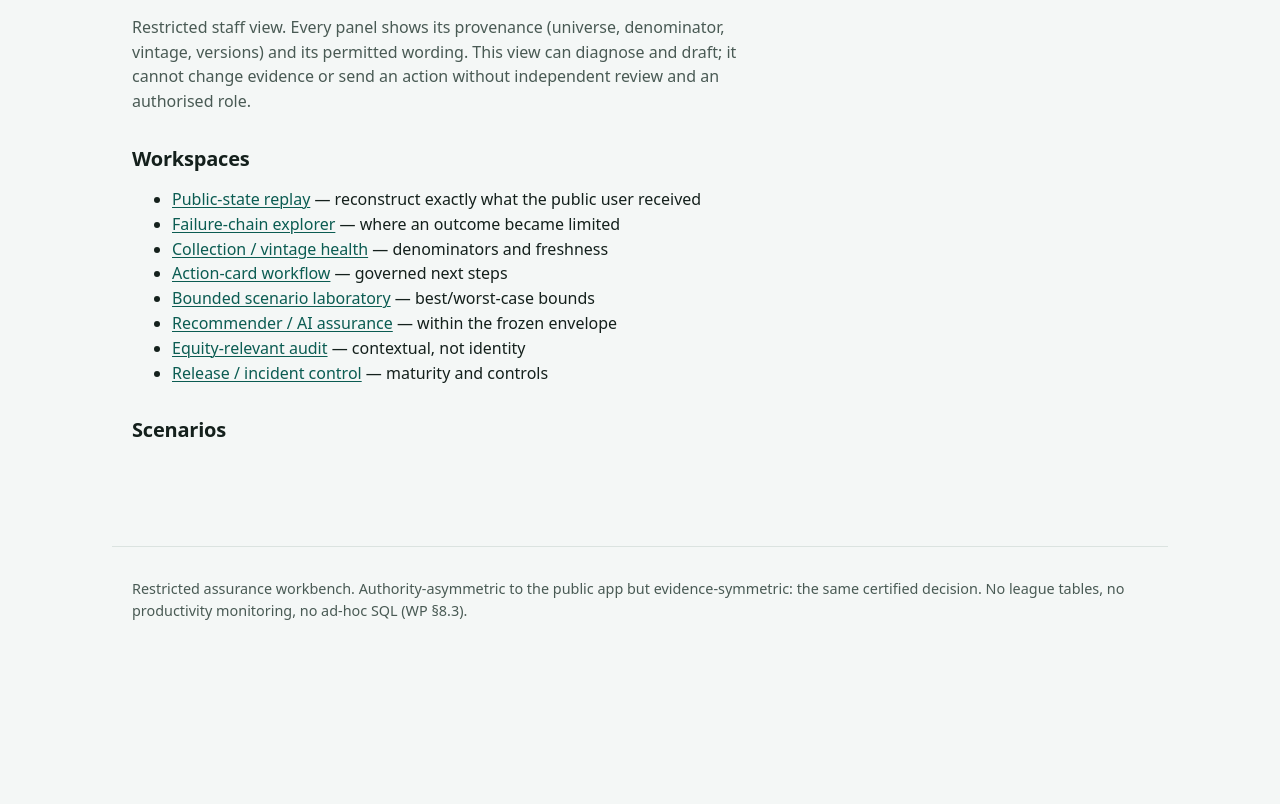
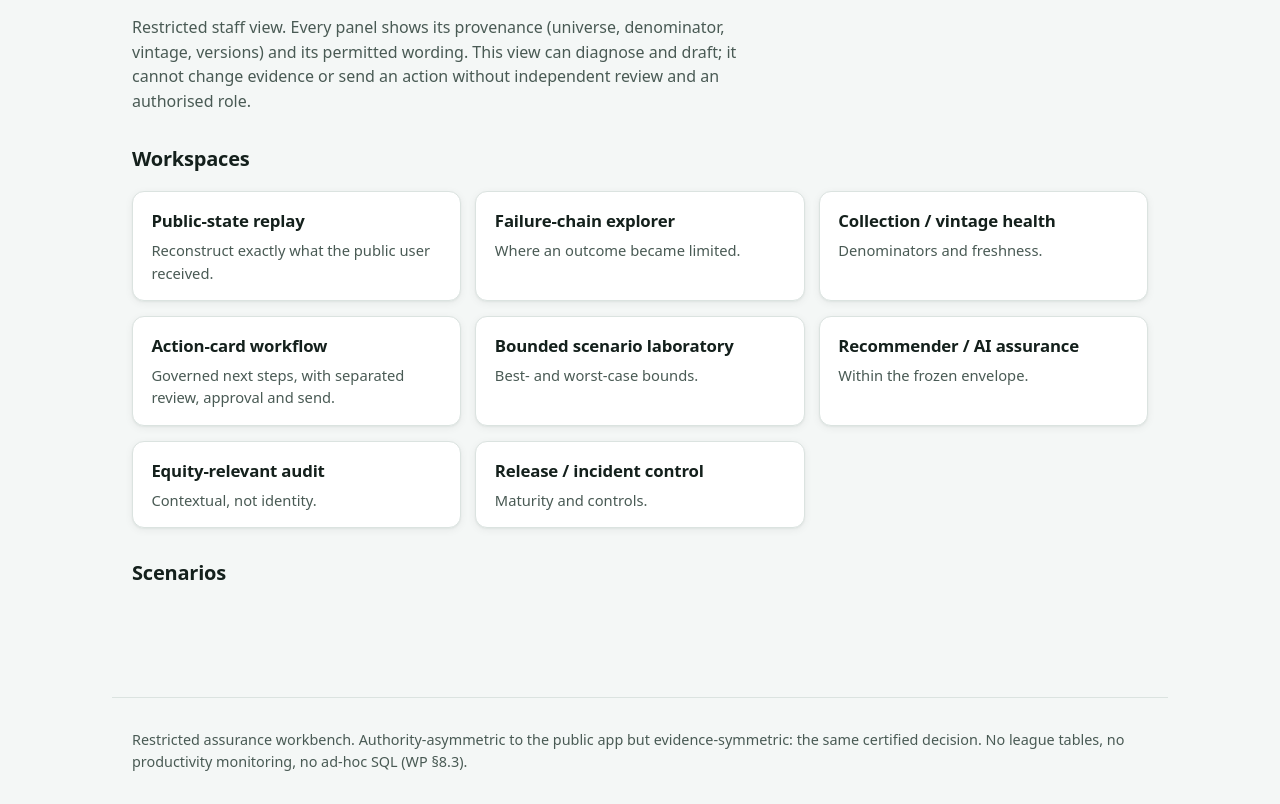
Before and after one commit to michaelsamuel2005/ls-openactive, a FastAPI app: template apps/staff-assurance/server/templates/workbench.html in a window 1280 px wide. Shown: the part 147-951 px from the top of the page. Before the commit the page ends 767 px from the top, so only its background shows below. Run offline with FastAPI, Linux system fonts and the light colour scheme; the template is opened without the code that fills it, so the values that code supplies are empty; parts of the project's set-up code (start-up, migrations or seed data) failed here and were passed over.

Commit message:
staff app: workbench card-grid dashboard (BRERC-style, accessible card targets); UI restyle + role-link fix; tests green

```diff
--- a/apps/staff-assurance/server/static/styles.css
+++ b/apps/staff-assurance/server/static/styles.css
@@ -139,13 +139,34 @@ tbody tr:last-child td { border-bottom: none; }
 .prov dt { font-weight: 700; margin-top: 0.4rem; color: var(--muted); }
 .prov dd { margin: 0 0 0.2rem 0; }
 
+/* Workbench workspace card grid */
+.workspaces { list-style: none; padding: 0; margin: 1.25rem 0; display: grid; gap: 0.9rem;
+  grid-template-columns: repeat(auto-fill, minmax(16rem, 1fr)); }
+.wcard { position: relative; border: 1px solid var(--line); border-radius: var(--radius);
+  padding: 1rem 1.15rem; background: var(--surface); box-shadow: var(--shadow);
+  transition: transform .15s ease, box-shadow .15s ease, border-color .15s ease; }
+.wcard:hover { transform: translateY(-2px); border-color: var(--line-strong); box-shadow: 0 6px 18px rgba(16,32,28,.10); }
+.wcard-title { margin: 0 0 0.3rem; font-size: 1.05rem; letter-spacing: -0.01em; }
+.wcard-title a { text-decoration: none; color: var(--ink); }
+.wcard-title a::after { content: ""; position: absolute; inset: 0; border-radius: inherit; } /* whole card is the target */
+.wcard-title a:hover { color: var(--brand); }
+.wcard-title a:focus-visible { outline: none; }                 /* focus shown on the card instead */
+.wcard:focus-within { outline: 3px solid var(--focus); outline-offset: 2px; }
+.wcard-desc { margin: 0; color: var(--muted); font-size: 0.92rem; }
+
+/* Scenario chips */
+.chips { list-style: none; padding: 0; margin: 0.75rem 0; display: flex; flex-wrap: wrap; gap: 0.5rem; }
+.chips li { background: var(--surface-2); border: 1px solid var(--line); border-radius: 999px;
+  padding: 0.25rem 0.75rem; font-size: 0.85rem; color: var(--muted);
+  font-family: ui-monospace, SFMono-Regular, Menlo, monospace; }
+
 @media (prefers-reduced-motion: reduce) {
   * { animation: none !important; transition: none !important; scroll-behavior: auto !important; }
-  .button:hover, button:hover { transform: none; }
+  .button:hover, button:hover, .wcard:hover { transform: none; }
 }
 @media (forced-colors: active) {
   .button, button { border: 2px solid ButtonText; background: ButtonFace; color: ButtonText; }
-  .slate > li, fieldset, table, .notice, .ev, .prov { border-color: CanvasText; }
-  :focus-visible { outline: 3px solid Highlight; }
+  .slate > li, fieldset, table, .notice, .ev, .prov, .wcard { border-color: CanvasText; }
+  :focus-visible, .wcard:focus-within { outline: 3px solid Highlight; }
   .ev { border-left-color: CanvasText; }
 }
--- a/apps/staff-assurance/server/templates/workbench.html
+++ b/apps/staff-assurance/server/templates/workbench.html
@@ -7,19 +7,43 @@
    action without independent review and an authorised role.</p>
 
 <h2>Workspaces</h2>
-<ul>
-  <li><a href="/replay?scenario=supported&role={{ role or '' }}">Public-state replay</a> &mdash; reconstruct exactly what the public user received</li>
-  <li><a href="/failure-chain?scenario=indeterminate&role={{ role or '' }}">Failure-chain explorer</a> &mdash; where an outcome became limited</li>
-  <li><a href="/collection-health?scenario=indeterminate&role={{ role or '' }}">Collection / vintage health</a> &mdash; denominators and freshness</li>
-  <li><a href="/action-card?state=drafted&role={{ role or '' }}">Action-card workflow</a> &mdash; governed next steps</li>
-  <li><a href="/bounded-scenario?scenario=indeterminate&role={{ role or '' }}">Bounded scenario laboratory</a> &mdash; best/worst-case bounds</li>
-  <li><a href="/recommender-assurance?scenario=supported&role={{ role or '' }}">Recommender / AI assurance</a> &mdash; within the frozen envelope</li>
-  <li><a href="/equity-audit?scenario=indeterminate&role={{ role or '' }}">Equity-relevant audit</a> &mdash; contextual, not identity</li>
-  <li><a href="/release-incident?scenario=supported&role={{ role or '' }}">Release / incident control</a> &mdash; maturity and controls</li>
+<ul class="workspaces">
+  <li class="wcard">
+    <h3 class="wcard-title"><a href="/replay?scenario=supported&role={{ role or '' }}">Public-state replay</a></h3>
+    <p class="wcard-desc">Reconstruct exactly what the public user received.</p>
+  </li>
+  <li class="wcard">
+    <h3 class="wcard-title"><a href="/failure-chain?scenario=indeterminate&role={{ role or '' }}">Failure-chain explorer</a></h3>
+    <p class="wcard-desc">Where an outcome became limited.</p>
+  </li>
+  <li class="wcard">
+    <h3 class="wcard-title"><a href="/collection-health?scenario=indeterminate&role={{ role or '' }}">Collection / vintage health</a></h3>
+    <p class="wcard-desc">Denominators and freshness.</p>
+  </li>
+  <li class="wcard">
+    <h3 class="wcard-title"><a href="/action-card?state=drafted&role={{ role or '' }}">Action-card workflow</a></h3>
+    <p class="wcard-desc">Governed next steps, with separated review, approval and send.</p>
+  </li>
+  <li class="wcard">
+    <h3 class="wcard-title"><a href="/bounded-scenario?scenario=indeterminate&role={{ role or '' }}">Bounded scenario laboratory</a></h3>
+    <p class="wcard-desc">Best- and worst-case bounds.</p>
+  </li>
+  <li class="wcard">
+    <h3 class="wcard-title"><a href="/recommender-assurance?scenario=supported&role={{ role or '' }}">Recommender / AI assurance</a></h3>
+    <p class="wcard-desc">Within the frozen envelope.</p>
+  </li>
+  <li class="wcard">
+    <h3 class="wcard-title"><a href="/equity-audit?scenario=indeterminate&role={{ role or '' }}">Equity-relevant audit</a></h3>
+    <p class="wcard-desc">Contextual, not identity.</p>
+  </li>
+  <li class="wcard">
+    <h3 class="wcard-title"><a href="/release-incident?scenario=supported&role={{ role or '' }}">Release / incident control</a></h3>
+    <p class="wcard-desc">Maturity and controls.</p>
+  </li>
 </ul>
 
 <h2>Scenarios</h2>
-<ul>
+<ul class="chips">
   {% for s in scenarios %}<li>{{ s }}</li>{% endfor %}
 </ul>
 {% endblock %}
```
